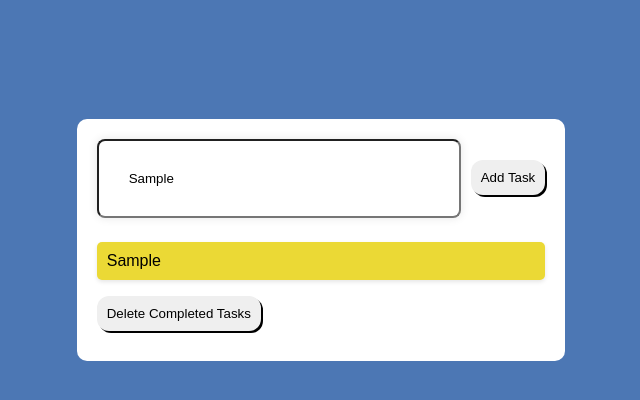
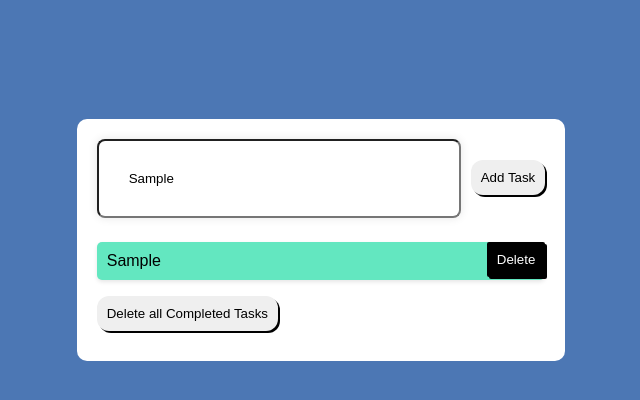
Before and after one commit to Pankaj-VS/toDoApp, a plain HTML site: page index.html in a window 1280 px wide. Both pictures are taken after typing "Sample" into the empty fields and a click on the button "Add Task". Shown: the whole page, without its empty margins (319-959 px from the left). Drawn offline with Linux system fonts and the light colour scheme.

Commit message:
added individual delete button for each task

```diff
--- a/index.html
+++ b/index.html
@@ -12,8 +12,8 @@
             <input type="text" id="task" placeholder="Enter Task" />
             <button id="addButton" type="submit">Add Task</button>
         </div>
-        <ul id="taskList"></ul>
-        <button id="deleteCompletedButton">Delete Completed Tasks</button>
+        <ul id="taskList"> </ul>
+        <button id="deleteCompletedButton">Delete all Completed Tasks</button>
     </div>
     <script src="script.js"></script>
 </body>
--- a/script.js
+++ b/script.js
@@ -1,7 +1,6 @@
-// Selecting task list once and reusing it
 const taskList = document.getElementById('taskList');
 
-// marking tasks as completed
+// marking tasks as completed.
 taskList.addEventListener('click', function(event) {
     const listItem = event.target.closest('li');
     if (listItem) {
@@ -9,29 +8,43 @@ taskList.addEventListener('click', function(event) {
     }
 });
 
-// deleting completed tasks
- document.getElementById('deleteCompletedButton').addEventListener('click', function(){
+// deleting completed tasks.
+document.getElementById('deleteCompletedButton').addEventListener('click', function() {
     const completedTasks = document.querySelectorAll('.completed');
     completedTasks.forEach(task => {
         task.remove();
     });
 });
 
+// Deleting individual tasks.
+taskList.addEventListener('click', function(event) {
+    if (event.target.classList.contains('deleteButton')) {
+        event.target.parentNode.remove();
+    }
+});
 
-// To add document by either pressing the enter button or by clicking on the add task button.
+
+
+
+document.getElementById('addButton').addEventListener('click', addTask);
+
 document.getElementById('task').addEventListener('keypress', function(event) {
     if (event.key === 'Enter') {
         addTask();
     }
 });
-document.getElementById('addButton').addEventListener('click', addTask);
 
+// Adding tasks.
 function addTask() {
     let taskInput = document.getElementById('task').value;
 
     if (taskInput.trim() !== '') {
         let newTask = document.createElement('li');
-        newTask.appendChild(document.createTextNode(taskInput));
+        newTask.classList.add('task-item');
+        newTask.innerHTML = `
+            <span>${taskInput}</span>
+            <button class="deleteButton">Delete</button>
+        `;
         taskList.appendChild(newTask);
         taskInput = '';
     } else {
--- a/style.css
+++ b/style.css
@@ -45,6 +45,7 @@ button{
 
 Button:hover {
     background-color: #848e85;
+    cursor: pointer;
 }
 
 ul {
@@ -53,7 +54,7 @@ ul {
 }
 
 li {
-    background-color: #ebd935;
+    background-color: #63e7c0;
     padding: 10px;
     margin: 10px 0;
     border-radius: 5px;
@@ -64,11 +65,28 @@ li {
 }
 
 li:hover {
-    background-color: #a99e3b;
+    background-color: #ffffff;
+    cursor: pointer;
 }
 
-/* Existing CSS Code */
 .completed {
     text-decoration: line-through;
     opacity: 0.5;
 }
+
+li.task-item {
+    position: relative;
+    padding-right: 40px;
+}
+
+.deleteButton {
+    position: absolute;
+    top: 0;
+    right: 0;
+    background-color: rgb(0, 0, 0);
+    color: #fff;
+    border: none;
+    border-radius: 2px;
+    padding: 5px 10px;
+    cursor: pointer;
+}
```
